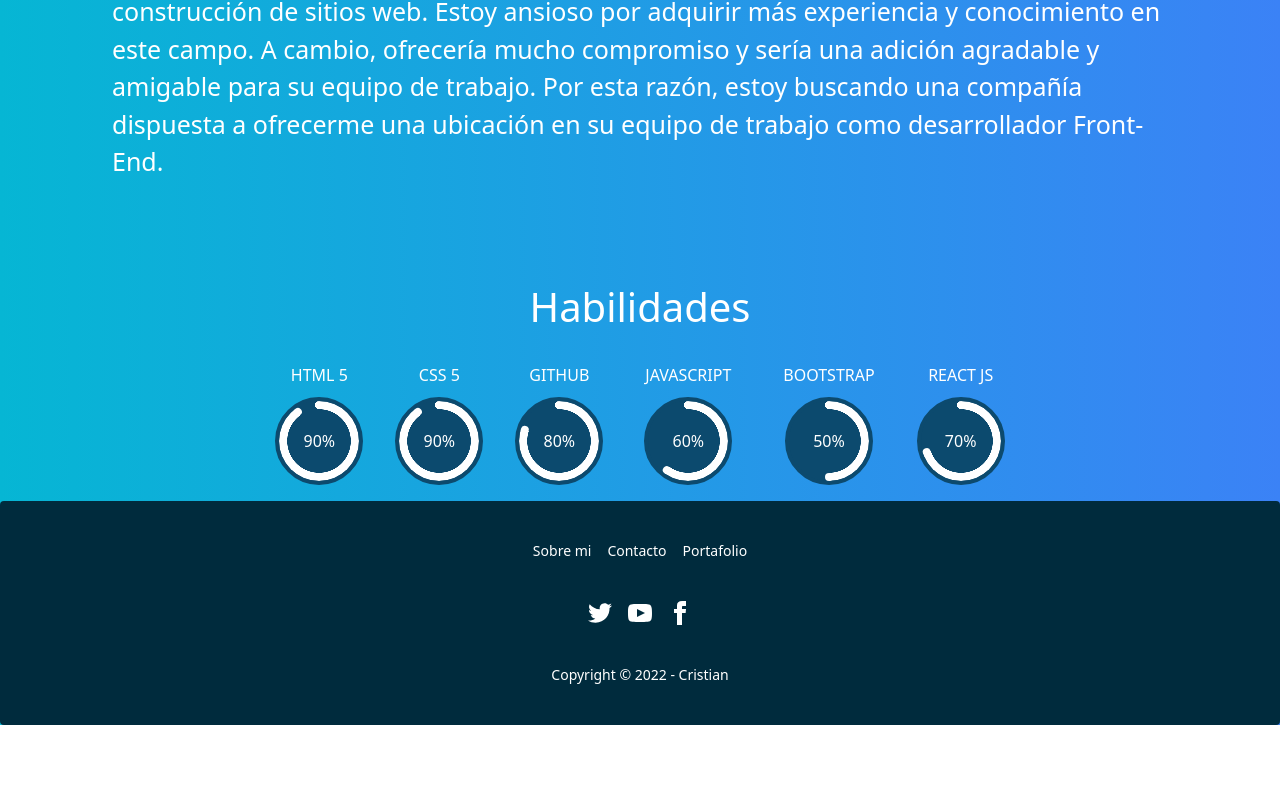
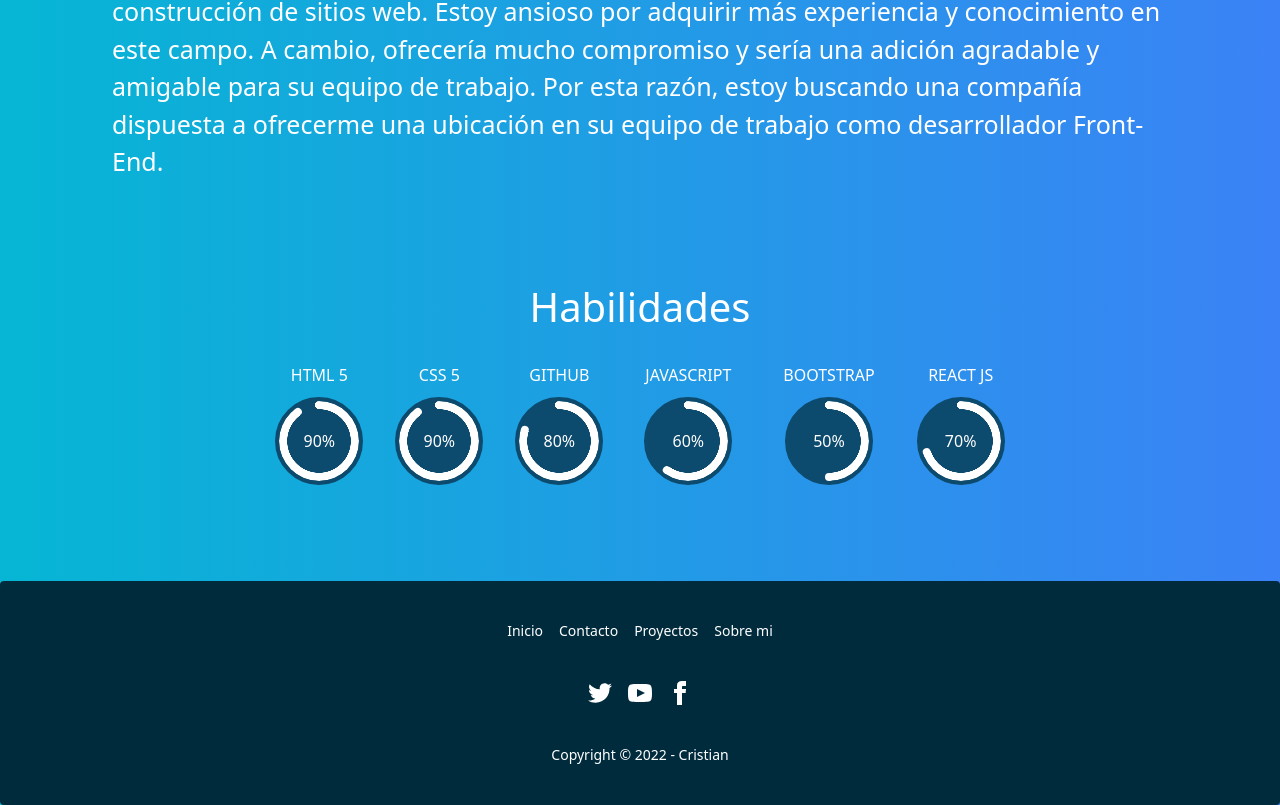
Before and after one commit to camilo7896/Portfolio, a React (Create React App) app: page /AboutMe in a window 1280 px wide. Shown: the part 454-1259 px from the top of the page. Before the commit the page ends 1179 px from the top, so only its background shows below. Built offline with nearby package versions, Linux system fonts and the light colour scheme; the HTML template or start-up script is replaced by a standard one.

Commit message:
03/01/22 guardando archivos

```diff
--- a/package.json
+++ b/package.json
@@ -6,6 +6,7 @@
     "@testing-library/jest-dom": "^5.16.5",
     "@testing-library/react": "^13.4.0",
     "@testing-library/user-event": "^13.5.0",
+    "accessibility": "^4.5.6",
     "emailjs-com": "^3.2.0",
     "react": "^18.2.0",
     "react-dom": "^18.2.0",
--- a/src/componentes/Footer.jsx
+++ b/src/componentes/Footer.jsx
@@ -1,13 +1,15 @@
 import React from 'react'
+import { Routes, Route, Link } from 'react-router-dom'
 
 function Footer() {
   return (
     <>
       <footer className="footer footer-center p-10 bg-info-content  rounded text-white">
         <div className="grid grid-flow-col gap-4">
-          <a className="link link-hover">Sobre mi</a>
-          <a className="link link-hover">Contacto</a>
-          <a className="link link-hover">Portafolio</a>
+          <Link to="/">Inicio</Link>
+          <Link to="Contact">Contacto</Link>
+          <Link to="Portfolio">Proyectos</Link>
+          <Link to={'AboutMe'}>Sobre mi</Link>
         </div>
         <div>
           <div className="grid grid-flow-col gap-4">
--- a/src/componentes/Hero.jsx
+++ b/src/componentes/Hero.jsx
@@ -1,5 +1,6 @@
 import React from 'react'
 import styles from '../componentes/modulosCss/hero.module.css'
+import { Routes, Route, Link } from 'react-router-dom'
 function Hero() {
   return (
     <>
@@ -10,7 +11,9 @@ function Hero() {
             <h3 className="text-3xl font-bold">Hola mi nombre es</h3>
             <h1 className="text-5xl font-bold pb-2">Cristian García</h1>
             <h2 className="text-3xl font-bold pb-10">Front-End Developer</h2>
-            <button className="btn btn-primary">Contactame</button>
+            <Link to="Contact">
+              <button className="btn btn-primary">Contactame</button>
+            </Link>
           </div>
         </div>
       </div>
--- a/src/componentes/modulosCss/about.module.css
+++ b/src/componentes/modulosCss/about.module.css
@@ -39,6 +39,7 @@
 /* Habilities */
 
 .containerHabilities {
+    margin-bottom: 5em;
     display: flex;
     flex-direction: row;
     justify-content: center;
```
Also changed, not shown: 1 other file (tests, documents, lock files or other folders).
